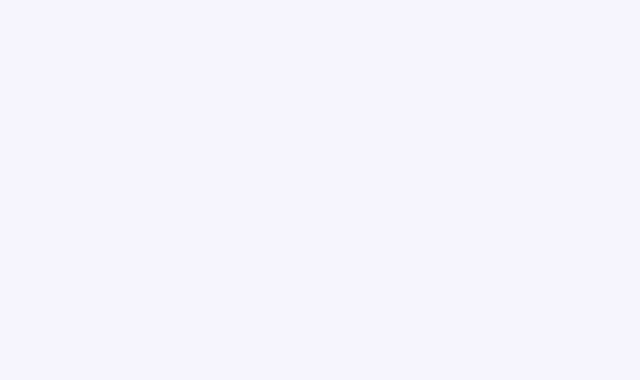
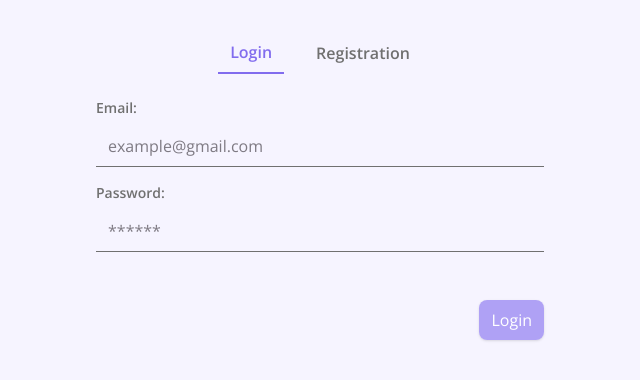
Before and after one commit to tatyana-ko/task-management, a Next.js app: page /auth in a window 1280 px wide. Shown: the top 380 px of the page, without its empty margins (320-960 px from the left). Built offline with nearby package versions, Linux system fonts and the light colour scheme.

Commit message:
feat: add auth form

```diff
--- /dev/null
+++ b/src/app/auth/Auth.tsx
@@ -0,0 +1,88 @@
+'use client';
+
+import { Field } from '@/components/ui/field/Field';
+import type { IAuthForm } from '@/types/auth.types';
+import { useState } from 'react';
+import { useForm } from 'react-hook-form';
+
+export function Auth() {
+  const [isALoginForm, setIsALoginForm] = useState<boolean>(true);
+
+  const {
+    register,
+    handleSubmit,
+    watch,
+    formState: { errors },
+    reset,
+  } = useForm<IAuthForm>({
+    mode: 'onChange',
+  });
+
+  const onSubmitForm = () => {};
+
+  return (
+    <div>
+      <div className="max-w-md mx-auto mt-8">
+        <div className="flex justify-center mb-6 gap-5 ">
+          <button
+            type="button"
+            className={`px-3 py-2 font-semibold ${
+              isALoginForm ? 'text-primary border-b-2 border-primary' : 'text-light-text-color'
+            }`}
+            onClick={() => setIsALoginForm(true)}
+          >
+            Login
+          </button>
+
+          <button
+            type="button"
+            className={`px-3 py-2 font-semibold ${
+              !isALoginForm ? 'text-primary border-b-2 border-primary' : 'text-light-text-color'
+            }`}
+            onClick={() => setIsALoginForm(false)}
+          >
+            Registration
+          </button>
+        </div>
+
+        <form onSubmit={handleSubmit(onSubmitForm)} className="flex flex-col gap-4">
+          <Field
+            type="email"
+            placeholder="example@gmail.com"
+            label="Email:"
+            registration={register('email', { required: 'Field is required', maxLength: 15 })}
+            error={errors.email?.message}
+          />
+
+          <Field
+            type="password"
+            placeholder="******"
+            label="Password:"
+            registration={register('password', { required: 'Field is required', minLength: 6 })}
+            error={errors.password?.message}
+          />
+
+          {!isALoginForm && (
+            <Field
+              type="password"
+              placeholder="******"
+              label="Please, confirm password"
+              registration={register('confirmPassword', {
+                required: true,
+                validate: (value) => value === watch('password') || 'Passwords do not match',
+              })}
+              error={errors.confirmPassword?.message}
+            />
+          )}
+
+          <button
+            className="mt-8 px-3 py-2 self-end text-white bg-primary/60 rounded-lg shadow cursor-pointer"
+            type="submit"
+          >
+            {isALoginForm ? 'Login' : 'Registration'}
+          </button>
+        </form>
+      </div>
+    </div>
+  );
+}
--- a/src/app/auth/page.tsx
+++ b/src/app/auth/page.tsx
@@ -1,12 +1,13 @@
-import type { Metadata } from 'next'
+import type { Metadata } from 'next';
 
-import { NO_INDEX_PAGE } from '@/constants/seo.constants'
+import { NO_INDEX_PAGE } from '@/constants/seo.constants';
+import { Auth } from './Auth';
 
 export const metadata: Metadata = {
   title: '',
-  ...NO_INDEX_PAGE
-}
+  ...NO_INDEX_PAGE,
+};
 
 export default function Page() {
-  return <div></div>
+  return <Auth />;
 }
--- a/src/components/ui/field/Field.tsx
+++ b/src/components/ui/field/Field.tsx
@@ -12,7 +12,7 @@ export function Field({ label, error, registration, ...props }: IFieldProps) {
   return (
     <>
       <label>
-        <span className="block mb-2 text-light-text-color font-semibold">{label}</span>
+        <span className="text-sm block mb-2 text-light-text-color font-semibold">{label}</span>
         <input
           className={clsx(
             'w-full px-3 py-2 bg-transparent border-b border-b-light-text-color',
--- /dev/null
+++ b/src/middleware.ts
@@ -0,0 +1,3 @@
+import type { NextRequest } from 'next/server';
+
+export async function middleware(request: NextRequest) {}
```
Also changed, not shown: src/types/auth.types.ts (added, +8 -0 lines).
